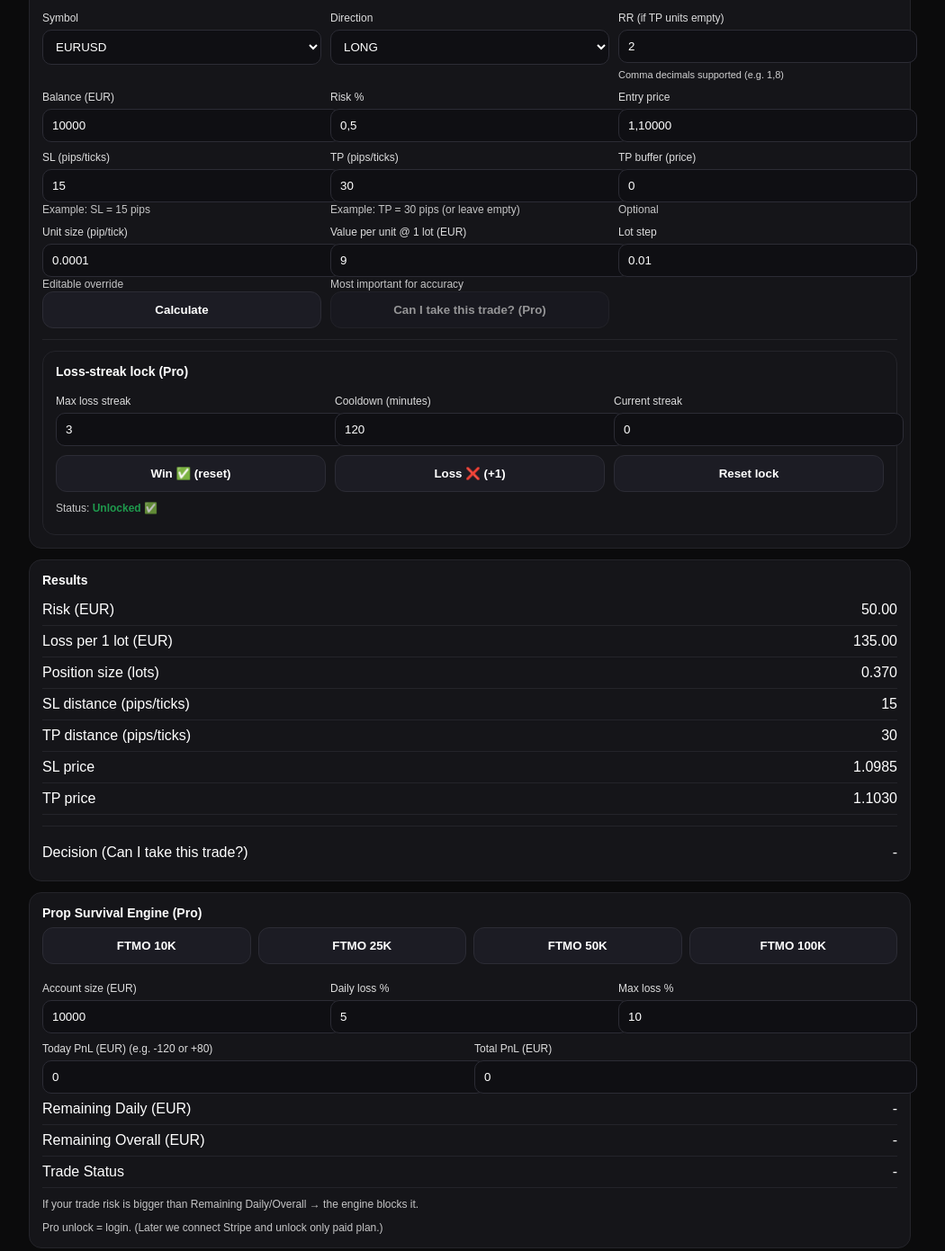
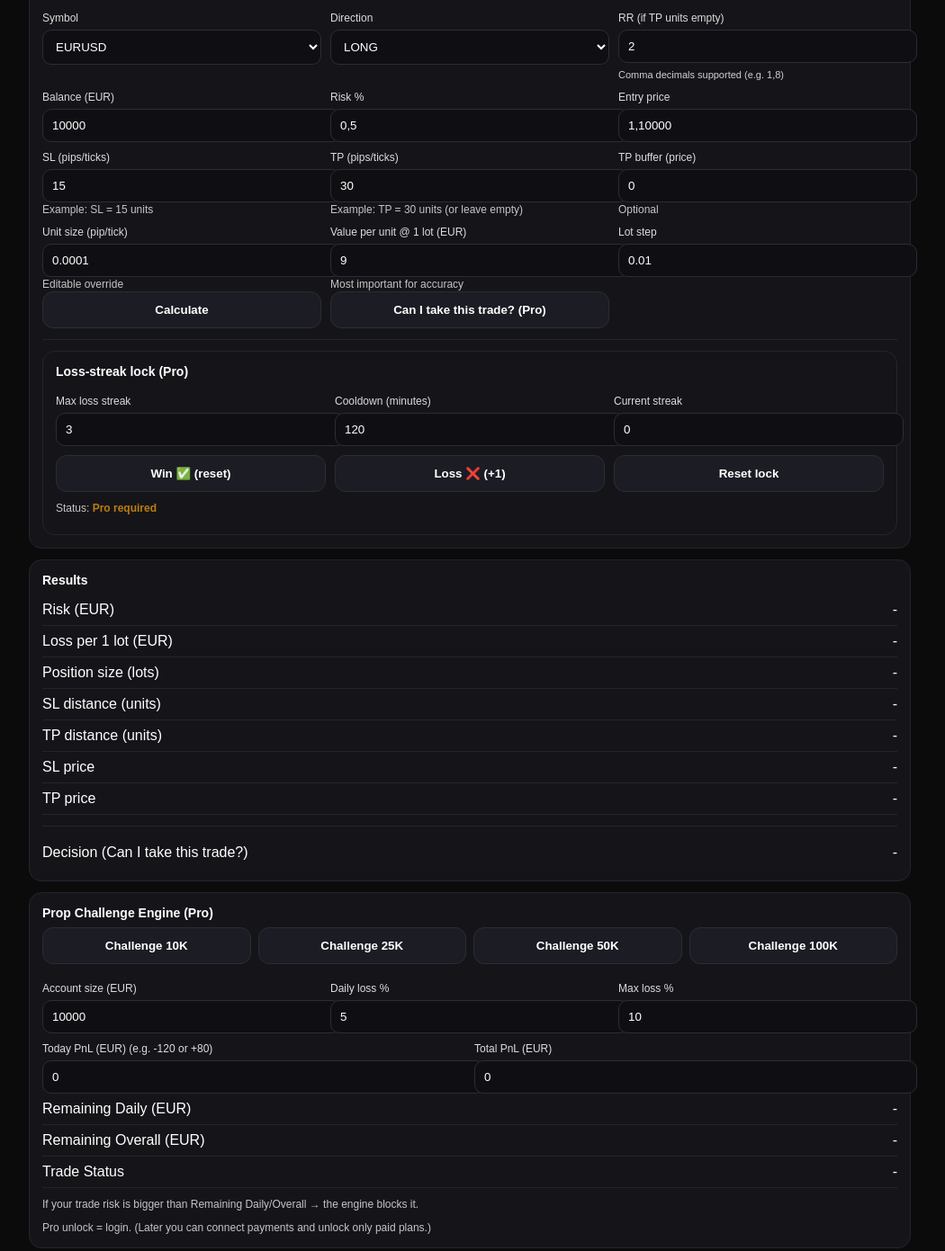
Before and after one commit to verka88/prop-risk-manager, a plain HTML site: page index.html in a window 1280 px wide. Shown: the part 359-1750 px from the top of the page at 90% size, without its empty margins (118-1168 px from the left). Drawn offline with Linux system fonts and the light colour scheme; no server answers.

Commit message:
Update index.html

```diff
--- a/index.html
+++ b/index.html
@@ -3,7 +3,7 @@
 <head>
 <meta charset="utf-8">
 <meta name="viewport" content="width=device-width, initial-scale=1">
-<title>Prop Risk Tool</title>
+<title>Pro Challenge Risk Tool</title>
 
 <style>
   body { background:#0b0b0c; color:#fff; font-family:Arial, system-ui; margin:0; }
@@ -36,9 +36,8 @@
 <body>
 <div class="wrap">
 
-  <h2 style="margin:6px 0 14px;">Prop Risk Tool <span class="pill">Shows pips + price</span></h2>
+  <h2 style="margin:6px 0 14px;">Pro Challenge Risk Tool <span class="pill">Shows units + price</span></h2>
 
-  <!-- ✅ FIX: real buttons (not div) -->
   <div class="switch">
     <button id="quickModeBtn" type="button" class="modeBtn active">Quick</button>
     <button id="disciplineModeBtn" type="button" class="modeBtn">Discipline 🔒</button>
@@ -110,13 +109,13 @@
       <div>
         <label id="slUnitsLabel">SL (pips/ticks)</label>
         <input id="slUnits" type="text" inputmode="decimal" value="15">
-        <div class="muted">Example: SL = 15 pips</div>
+        <div class="muted">Example: SL = 15 units</div>
       </div>
 
       <div>
         <label id="tpUnitsLabel">TP (pips/ticks)</label>
         <input id="tpUnits" type="text" inputmode="decimal" value="30">
-        <div class="muted">Example: TP = 30 pips (or leave empty)</div>
+        <div class="muted">Example: TP = 30 units (or leave empty)</div>
       </div>
 
       <div>
@@ -196,11 +195,9 @@
     <div class="row"><div>Loss per 1 lot (EUR)</div><div id="lossPerLotOut">-</div></div>
     <div class="row"><div>Position size (lots)</div><div id="lotsOut">-</div></div>
 
-    <!-- show distances FIRST -->
-    <div class="row"><div>SL distance (pips/ticks)</div><div id="slUnitsOut">-</div></div>
-    <div class="row"><div>TP distance (pips/ticks)</div><div id="tpUnitsOut">-</div></div>
+    <div class="row"><div>SL distance (units)</div><div id="slUnitsOut">-</div></div>
+    <div class="row"><div>TP distance (units)</div><div id="tpUnitsOut">-</div></div>
 
-    <!-- still show price too -->
     <div class="row"><div>SL price</div><div id="slPriceOut">-</div></div>
     <div class="row"><div>TP price</div><div id="tpPriceOut">-</div></div>
 
@@ -211,16 +208,15 @@
     </div>
   </div>
 
-  <!-- PROP ENGINE (PRO) -->
+  <!-- CHALLENGE ENGINE (PRO) -->
   <div class="card">
-    <h3 style="margin:0 0 8px; font-size:14px;">Prop Survival Engine (Pro)</h3>
+    <h3 style="margin:0 0 8px; font-size:14px;">Prop Challenge Engine (Pro)</h3>
 
-    <!-- ✅ NEW: preset buttons -->
     <div class="btnRow" style="margin-bottom:10px;">
-      <button id="presetFTMO10K" type="button">FTMO 10K</button>
-      <button id="presetFTMO25K" type="button">FTMO 25K</button>
-      <button id="presetFTMO50K" type="button">FTMO 50K</button>
-      <button id="presetFTMO100K" type="button">FTMO 100K</button>
+      <button id="presetChallenge10K" type="button">Challenge 10K</button>
+      <button id="presetChallenge25K" type="button">Challenge 25K</button>
+      <button id="presetChallenge50K" type="button">Challenge 50K</button>
+      <button id="presetChallenge100K" type="button">Challenge 100K</button>
     </div>
 
     <div id="proControls">
@@ -260,13 +256,13 @@
     </div>
 
     <div class="muted" style="margin-top:10px;">
-      Pro unlock = login. (Later we connect Stripe and unlock only paid plan.)
+      Pro unlock = login. (Later you can connect payments and unlock only paid plans.)
     </div>
   </div>
 
 </div>
 
 <!-- bump version to bust cache -->
-<script type="module" src="app.js?v=99"></script>
+<script type="module" src="app.js?v=200"></script>
 </body>
 </html>
```
